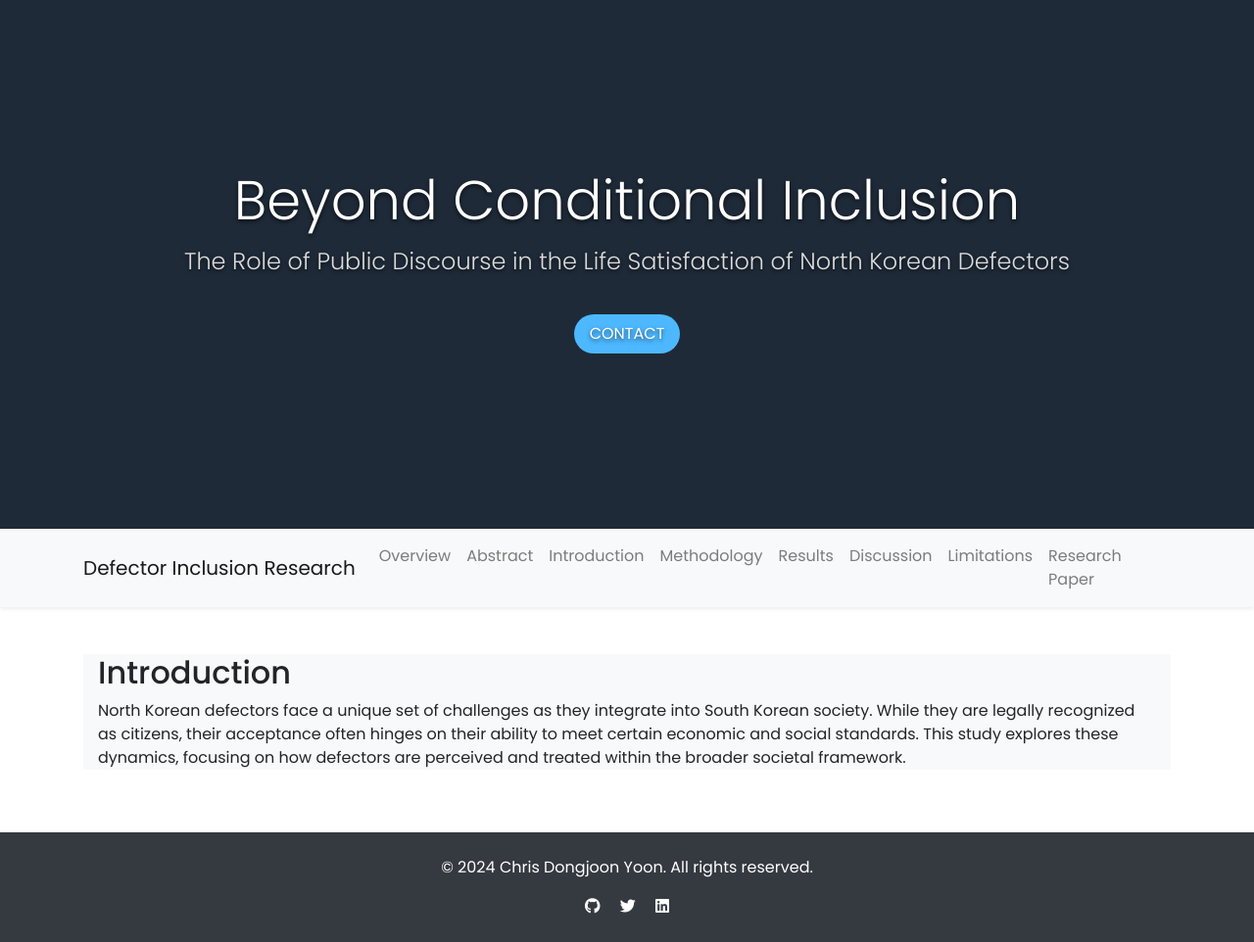
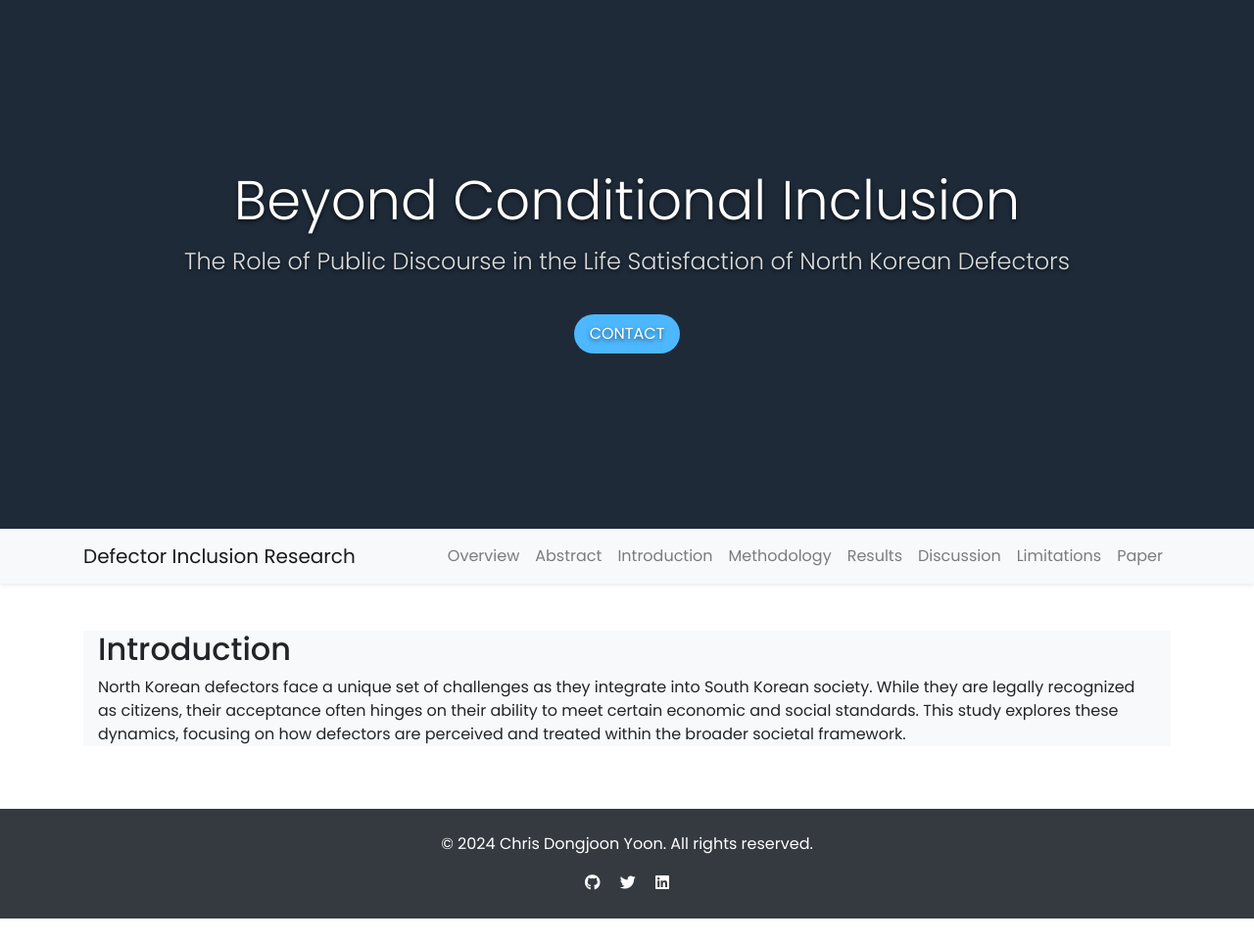
Before and after one commit to chrispyoon/consulting, a Jekyll site: the page built from introduction.md, in a window 1280 px wide. Shown: the whole page at 98% size. Built offline with Jekyll 4.4.1, drawn with Linux system fonts in a browser that asks for light colours; nearby versions of some CDN libraries; after the commit the page ends 938 px from its top, so only the background shows below that.

Commit message:
Update default.html

```diff
--- a/_layouts/default.html
+++ b/_layouts/default.html
@@ -28,7 +28,7 @@
           <li class="nav-item"><a class="nav-link"
 href="{{ "/discussion" | relative_url }}">Discussion</a></li>
           <li class="nav-item"><a class="nav-link" href="{{ "/conclusion" | relative_url }}">Limitations</a></li>
-          <li class="nav-item"><a class="nav-link" href="{{ "/research" | relative_url }}">Research Paper</a></li>
+          <li class="nav-item"><a class="nav-link" href="{{ "/research" | relative_url }}">Paper</a></li>
         </ul>
       </div>
     </div>
```
